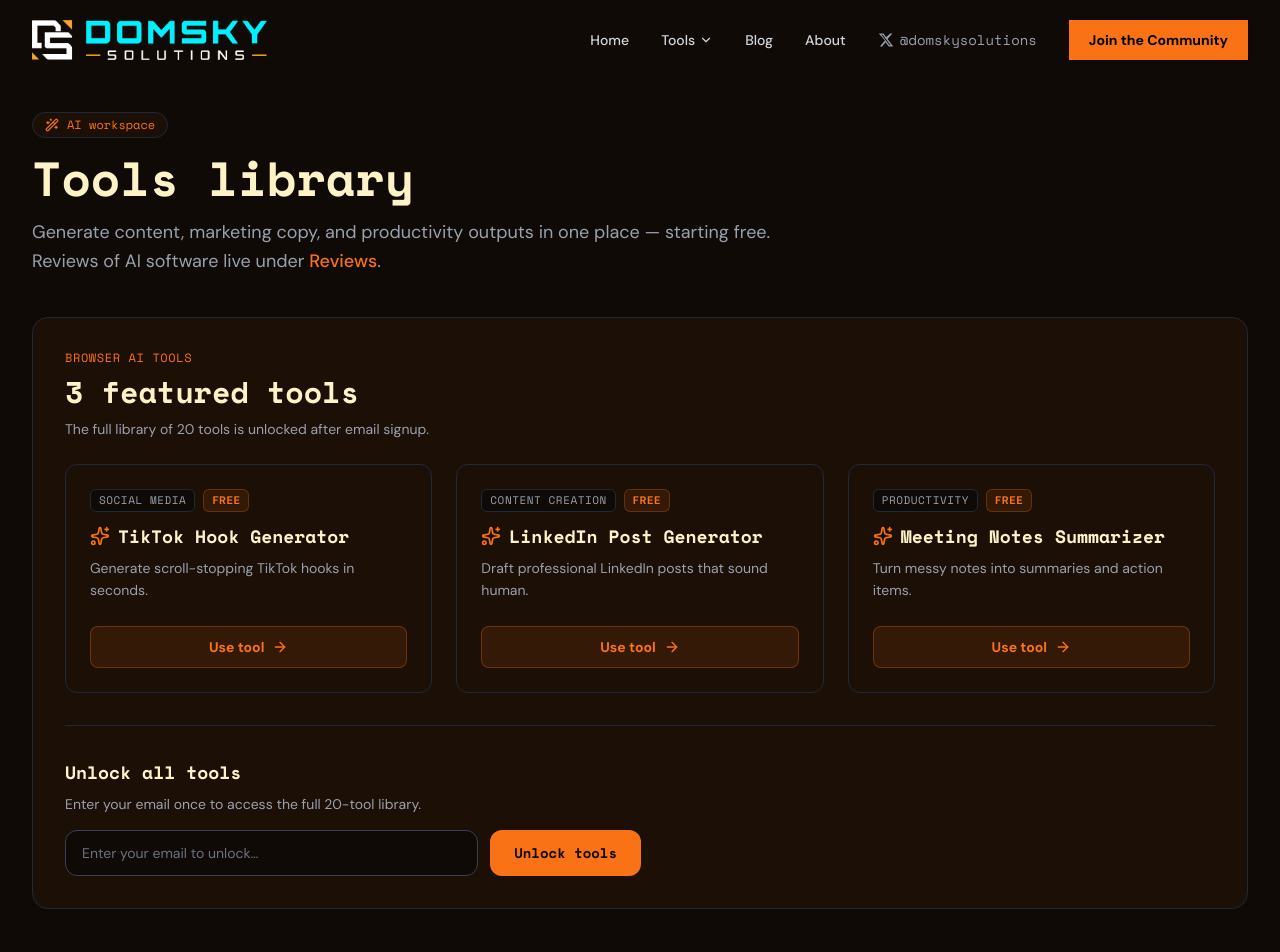
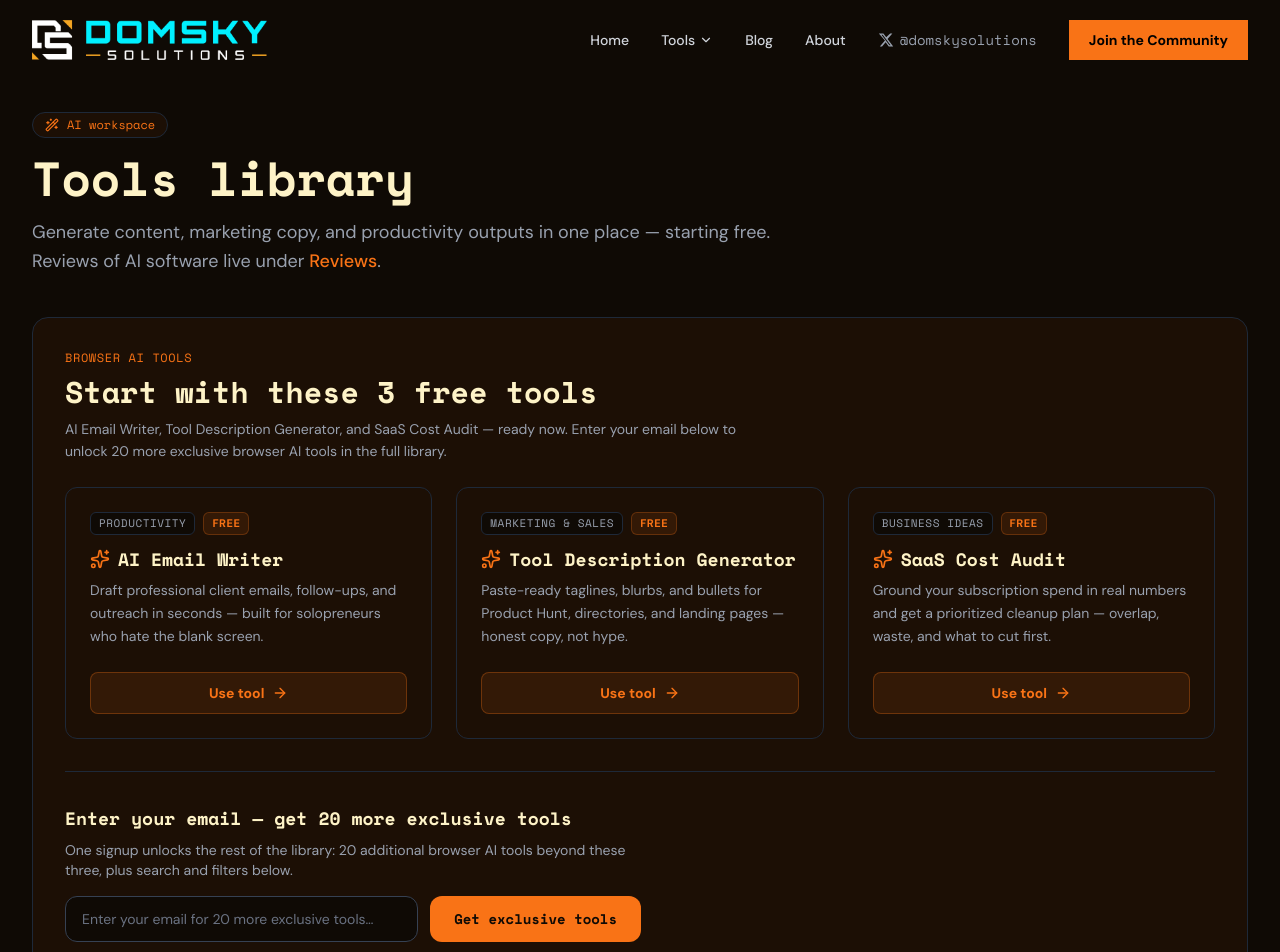
Before and after one commit to domskysolutions-collab/domskysolutions.com, a React (Vite) app: page /tools in a window 1280 px wide. Shown: the top 952 px of the page. Built offline with nearby package versions, Linux system fonts and the light colour scheme.

Commit message:
saas tool

```diff
--- a/src/data/tools.ts
+++ b/src/data/tools.ts
@@ -33,6 +33,72 @@ export const TOOL_CATEGORIES = [
 ] as const;
 
 export const AI_TOOLS: ToolConfig[] = [
+  {
+    slug: 'email-writer',
+    name: 'AI Email Writer',
+    category: 'Productivity',
+    description:
+      'Draft professional client emails, follow-ups, and outreach in seconds — built for solopreneurs who hate the blank screen.',
+    isPremium: false,
+    inputs: [
+      {
+        name: 'details',
+        label: 'What should the email cover?',
+        type: 'textarea',
+        placeholder: 'Used on the dedicated Email Writer page — open the tool for the full form.',
+      },
+    ],
+    promptTemplate:
+      'This configured tool opens the standalone Email Writer at /tools/email-writer. Use that page to generate.',
+    outputType: 'text',
+    seoTitle: 'AI Email Writer | Domsky Solutions',
+    seoDescription:
+      'Free AI email writer for freelancers and founders — professional tone, fast drafts.',
+  },
+  {
+    slug: 'tool-description',
+    name: 'Tool Description Generator',
+    category: 'Marketing & Sales',
+    description:
+      'Paste-ready taglines, blurbs, and bullets for Product Hunt, directories, and landing pages — honest copy, not hype.',
+    isPremium: false,
+    inputs: [
+      {
+        name: 'product',
+        label: 'Tool or product',
+        type: 'text',
+        placeholder: 'Full workflow lives on the Tool Description Generator page.',
+      },
+    ],
+    promptTemplate:
+      'Use the Tool Description Generator page at /tools/tool-description for structured marketing copy.',
+    outputType: 'markdown',
+    seoTitle: 'Tool Description Generator | Domsky Solutions',
+    seoDescription:
+      'Generate SaaS and AI tool descriptions for listings and launches — free for creators.',
+  },
+  {
+    slug: 'cost-audit',
+    name: 'SaaS Cost Audit',
+    category: 'Business Ideas',
+    description:
+      'Ground your subscription spend in real numbers and get a prioritized cleanup plan — overlap, waste, and what to cut first.',
+    isPremium: false,
+    inputs: [
+      {
+        name: 'note',
+        label: 'Note',
+        type: 'text',
+        placeholder: 'Use the SaaS Cost Audit page for spend inputs and AI audit.',
+      },
+    ],
+    promptTemplate:
+      'Open /tools/cost-audit to enter monthly costs and generate your personalized SaaS audit.',
+    outputType: 'markdown',
+    seoTitle: 'SaaS Cost Audit | Domsky Solutions',
+    seoDescription:
+      'AI-assisted audit of software spend for solopreneurs — free, grounded in your numbers.',
+  },
   {
     slug: 'tiktok-hook-generator',
     name: 'TikTok Hook Generator',
--- a/src/pages/ToolsPage.tsx
+++ b/src/pages/ToolsPage.tsx
@@ -6,20 +6,23 @@ import { ToolCategoryFilter } from '../components/tools/ToolCategoryFilter';
 import { ToolCard } from '../components/tools/ToolCard';
 import { ConvertKitForm } from '../components/ConvertKitForm';
 
+/** Shown before email unlock — browser tools with dedicated pages on this site. */
+const FEATURED_BROWSER_SLUGS = ['email-writer', 'tool-description', 'cost-audit'] as const;
+
 export const ToolsPage = () => {
   const [query, setQuery] = useState('');
   const [category, setCategory] = useState<string | null>(null);
   const [emailUnlocked, setEmailUnlocked] = useState(false);
 
-  const featuredToolSlugs = useMemo(
-    () => ['tiktok-hook-generator', 'linkedin-post-generator', 'meeting-notes-summarizer'],
+  const moreExclusiveTools = useMemo(
+    () => Math.max(0, AI_TOOLS.length - FEATURED_BROWSER_SLUGS.length),
     []
   );
 
   const featuredTools = useMemo(() => {
     const bySlug = new Map(AI_TOOLS.map((t) => [t.slug, t]));
-    return featuredToolSlugs.map((slug) => bySlug.get(slug)).filter(Boolean);
-  }, [featuredToolSlugs]);
+    return FEATURED_BROWSER_SLUGS.map((slug) => bySlug.get(slug)).filter(Boolean);
+  }, []);
 
   useEffect(() => {
     document.title = 'AI Workspace Tools | Domsky Solutions';
@@ -69,9 +72,10 @@ export const ToolsPage = () => {
           <div className="flex flex-col md:flex-row md:items-end md:justify-between gap-4 mb-6">
             <div>
               <div className="text-xs font-mono text-brand-cyan uppercase tracking-wider mb-2">BROWSER AI TOOLS</div>
-              <h2 className="text-2xl md:text-3xl font-bold font-mono text-white mb-2">3 featured tools</h2>
+              <h2 className="text-2xl md:text-3xl font-bold font-mono text-white mb-2">Start with these 3 free tools</h2>
               <p className="text-gray-400 text-sm leading-relaxed max-w-2xl">
-                The full library of {AI_TOOLS.length} tools is unlocked after email signup.
+                AI Email Writer, Tool Description Generator, and SaaS Cost Audit — ready now. Enter your email below to
+                unlock {moreExclusiveTools} more exclusive browser AI tools in the full library.
               </p>
             </div>
           </div>
@@ -85,17 +89,20 @@ export const ToolsPage = () => {
           {!emailUnlocked && (
             <div className="mt-8 border-t border-gray-800 pt-8">
               <div className="max-w-xl">
-                <h3 className="text-white font-bold font-mono text-lg mb-2">Unlock all tools</h3>
+                <h3 className="text-white font-bold font-mono text-lg mb-2">
+                  Enter your email — get {moreExclusiveTools} more exclusive tools
+                </h3>
                 <p className="text-gray-400 text-sm mb-4">
-                  Enter your email once to access the full 20-tool library.
+                  One signup unlocks the rest of the library: {moreExclusiveTools} additional browser AI tools beyond
+                  these three, plus search and filters below.
                 </p>
                 <ConvertKitForm
                   className="flex flex-col sm:flex-row gap-3"
                   inputClassName="flex-1 rounded-xl border border-gray-700 bg-brand-bg px-4 py-3 text-white placeholder:text-gray-500 focus:outline-none focus:ring-2 focus:ring-brand-cyan/40 focus:border-brand-cyan font-sans text-sm"
                   buttonClassName="px-6 py-3 rounded-xl bg-brand-cyan text-brand-bg font-bold font-mono text-sm hover:opacity-90 transition-opacity"
-                  buttonText="Unlock tools"
-                  placeholder="Enter your email to unlock…"
-                  successMessage="Unlocked — scroll down to the full tools library."
+                  buttonText="Get exclusive tools"
+                  placeholder={`Enter your email for ${moreExclusiveTools} more exclusive tools…`}
+                  successMessage="Unlocked — scroll down for the full tools library and search."
                   onSuccess={(email) => {
                     try {
                       window.localStorage.setItem('ds_tools_email', email);
```
